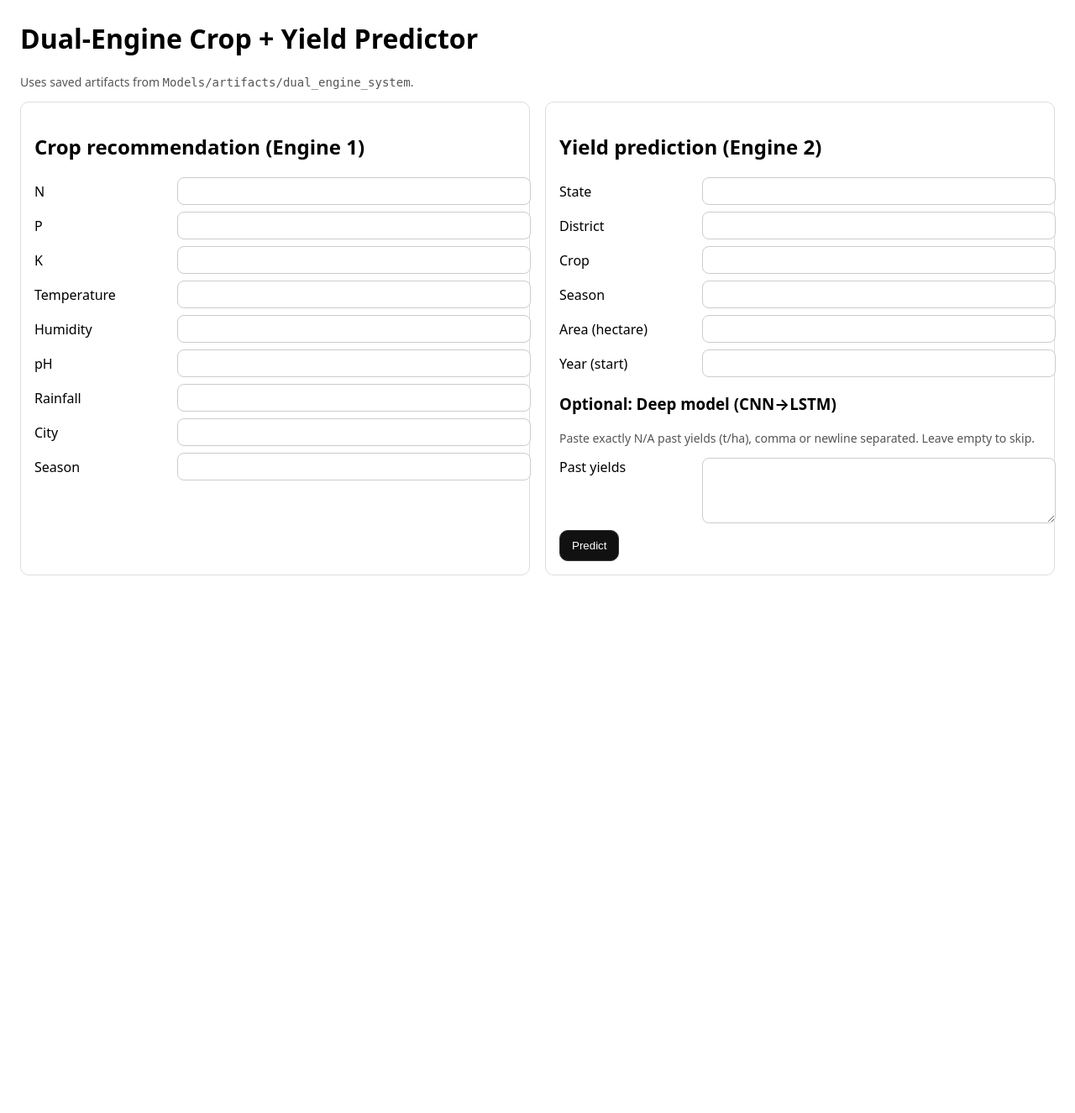
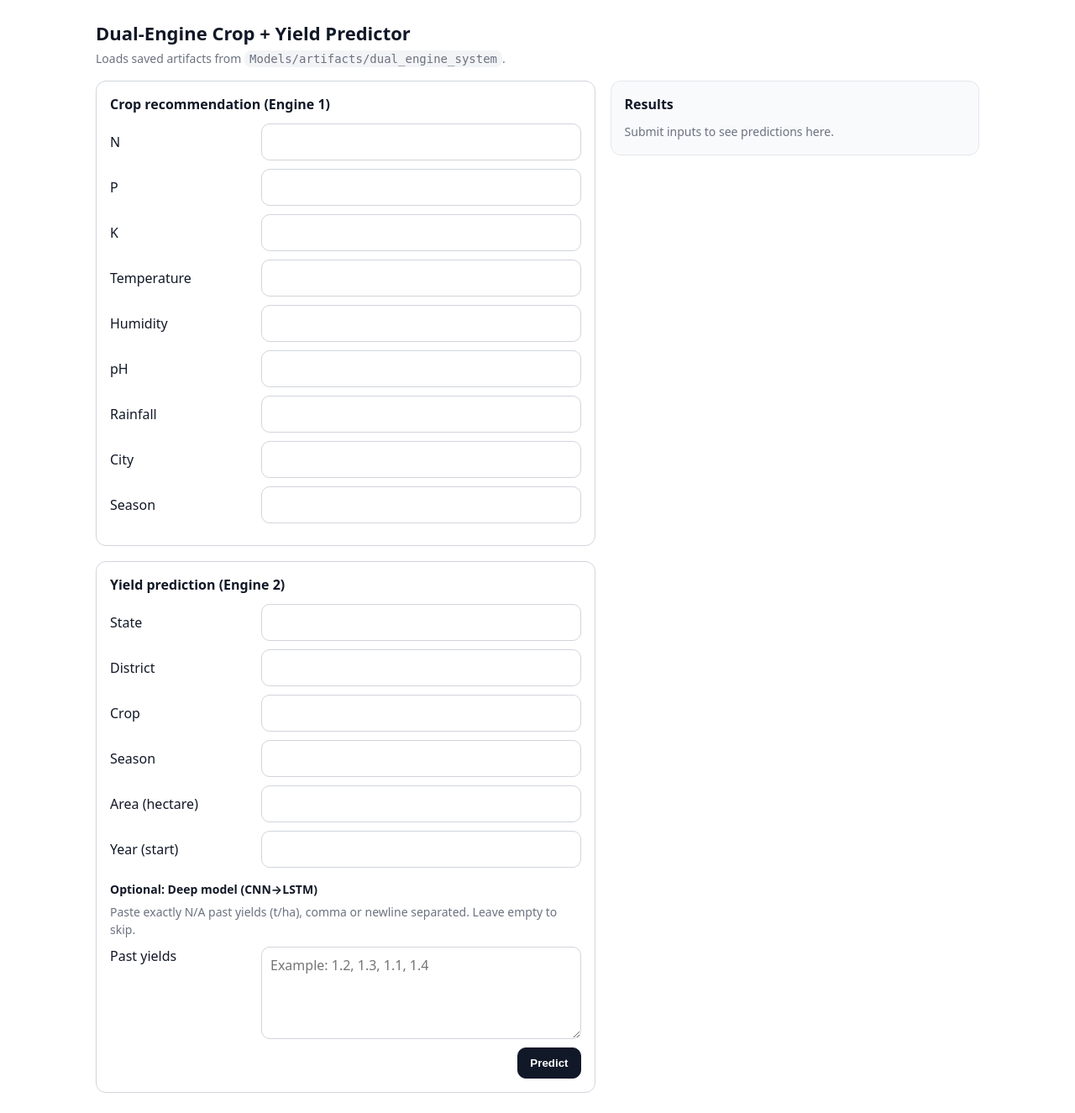
Before and after one commit to Spencer-1S/CSYP-ML, a Python web app: template webapp/templates/index.html in a window 1280 px wide. Shown: the whole page at 84% size. Before the commit the page ends 685 px from the top, so only its background shows below. Run offline with Jinja, Linux system fonts and the light colour scheme; the template is opened without the code that fills it, so the values that code supplies are empty.

Commit message:
improved UI

```diff
--- a/webapp/templates/index.html
+++ b/webapp/templates/index.html
@@ -5,25 +5,102 @@
     <meta name="viewport" content="width=device-width, initial-scale=1" />
     <title>Dual-Engine Crop + Yield Predictor</title>
     <style>
-      body { font-family: system-ui, -apple-system, Segoe UI, Roboto, Arial, sans-serif; margin: 24px; }
-      .grid { display: grid; grid-template-columns: 1fr 1fr; gap: 18px; }
-      .card { border: 1px solid #ddd; border-radius: 10px; padding: 16px; }
-      .row { display: grid; grid-template-columns: 160px 1fr; gap: 10px; align-items: center; margin: 8px 0; }
-      input, textarea { width: 100%; padding: 8px; border: 1px solid #ccc; border-radius: 8px; }
-      button { padding: 10px 14px; border: 1px solid #333; background: #111; color: #fff; border-radius: 10px; cursor: pointer; }
-      .errors { background: #fff3cd; border: 1px solid #ffeeba; padding: 10px; border-radius: 10px; margin-bottom: 14px; }
-      .pred { background: #e7f5ff; border: 1px solid #a5d8ff; padding: 10px; border-radius: 10px; margin-top: 14px; }
-      .muted { color: #555; font-size: 14px; }
-      @media (max-width: 900px) { .grid { grid-template-columns: 1fr; } }
+      :root {
+        --bg: #ffffff;
+        --text: #111827;
+        --muted: #6b7280;
+        --border: #d1d5db;
+        --panel: #ffffff;
+        --error-bg: #fff7ed;
+        --error-border: #fed7aa;
+        --result-bg: #f8fafc;
+        --result-border: #e5e7eb;
+      }
+
+      * { box-sizing: border-box; }
+      body {
+        font-family: system-ui, -apple-system, Segoe UI, Roboto, Arial, sans-serif;
+        margin: 0;
+        background: var(--bg);
+        color: var(--text);
+      }
+
+      .container { max-width: 1100px; margin: 0 auto; padding: 24px; }
+      .header { margin-bottom: 16px; }
+      h1 { font-size: 22px; margin: 0 0 6px; }
+      h2 { font-size: 16px; margin: 0 0 12px; }
+      h3 { font-size: 14px; margin: 16px 0 8px; }
+      p { margin: 0; }
+      code { background: #f3f4f6; padding: 2px 6px; border-radius: 8px; }
+
+      .layout { display: grid; grid-template-columns: 1.15fr 0.85fr; gap: 18px; align-items: start; }
+      .stack { display: grid; gap: 18px; }
+
+      .card { border: 1px solid var(--border); border-radius: 12px; padding: 16px; background: var(--panel); }
+      .row { display: grid; grid-template-columns: 170px 1fr; gap: 10px; align-items: center; margin: 10px 0; }
+      label { color: #111827; }
+
+      input, textarea {
+        width: 100%;
+        padding: 10px 10px;
+        border: 1px solid var(--border);
+        border-radius: 10px;
+        font: inherit;
+        background: #fff;
+      }
+
+      .actions { display: flex; justify-content: flex-end; gap: 10px; }
+      button {
+        padding: 10px 14px;
+        border: 1px solid #111827;
+        background: #111827;
+        color: #fff;
+        border-radius: 10px;
+        cursor: pointer;
+        font-weight: 600;
+      }
+
+      .muted { color: var(--muted); font-size: 14px; line-height: 1.45; }
+
+      .errors {
+        background: var(--error-bg);
+        border: 1px solid var(--error-border);
+        padding: 12px 14px;
+        border-radius: 12px;
+        margin: 0 0 14px;
+      }
+
+      .results { background: var(--result-bg); border-color: var(--result-border); }
+      .kv { display: grid; grid-template-columns: 1fr; gap: 10px; margin-top: 10px; }
+      .kv-item { display: grid; grid-template-columns: 170px 1fr; gap: 10px; padding: 10px; border: 1px solid var(--result-border); border-radius: 12px; background: #fff; }
+      .kv-k { color: var(--muted); }
+      .kv-v { font-weight: 700; }
+
+      @media (min-width: 980px) {
+        .results { position: sticky; top: 16px; }
+      }
+      @media (max-width: 980px) {
+        .layout { grid-template-columns: 1fr; }
+      }
+      @media (max-width: 720px) {
+        .container { padding: 18px; }
+        .row { grid-template-columns: 1fr; gap: 6px; }
+        .kv-item { grid-template-columns: 1fr; gap: 6px; }
+        .actions { justify-content: stretch; }
+        button { width: 100%; }
+      }
     </style>
   </head>
   <body>
+    <div class="container">
+      <div class="header">
         <h1>Dual-Engine Crop + Yield Predictor</h1>
-    <p class="muted">Uses saved artifacts from <code>Models/artifacts/dual_engine_system</code>.</p>
+        <p class="muted">Loads saved artifacts from <code>Models/artifacts/dual_engine_system</code>.</p>
+      </div>
 
       {% if errors %}
         <div class="errors">
-        <b>Fix these:</b>
+          <b>Please fix:</b>
           <ul>
             {% for e in errors %}
               <li>{{ e }}</li>
@@ -33,17 +110,18 @@
       {% endif %}
 
       <form method="POST" action="/predict">
-      <div class="grid">
+        <div class="layout">
+          <div class="stack">
             <div class="card">
               <h2>Crop recommendation (Engine 1)</h2>
 
-          <div class="row"><label for="N">N</label><input name="N" id="N" value="{{ form_defaults['N'] }}" /></div>
-          <div class="row"><label for="P">P</label><input name="P" id="P" value="{{ form_defaults['P'] }}" /></div>
-          <div class="row"><label for="K">K</label><input name="K" id="K" value="{{ form_defaults['K'] }}" /></div>
-          <div class="row"><label for="temperature">Temperature</label><input name="temperature" id="temperature" value="{{ form_defaults['temperature'] }}" /></div>
-          <div class="row"><label for="humidity">Humidity</label><input name="humidity" id="humidity" value="{{ form_defaults['humidity'] }}" /></div>
-          <div class="row"><label for="ph">pH</label><input name="ph" id="ph" value="{{ form_defaults['ph'] }}" /></div>
-          <div class="row"><label for="rainfall">Rainfall</label><input name="rainfall" id="rainfall" value="{{ form_defaults['rainfall'] }}" /></div>
+              <div class="row"><label for="N">N</label><input name="N" id="N" inputmode="decimal" value="{{ form_defaults['N'] }}" /></div>
+              <div class="row"><label for="P">P</label><input name="P" id="P" inputmode="decimal" value="{{ form_defaults['P'] }}" /></div>
+              <div class="row"><label for="K">K</label><input name="K" id="K" inputmode="decimal" value="{{ form_defaults['K'] }}" /></div>
+              <div class="row"><label for="temperature">Temperature</label><input name="temperature" id="temperature" inputmode="decimal" value="{{ form_defaults['temperature'] }}" /></div>
+              <div class="row"><label for="humidity">Humidity</label><input name="humidity" id="humidity" inputmode="decimal" value="{{ form_defaults['humidity'] }}" /></div>
+              <div class="row"><label for="ph">pH</label><input name="ph" id="ph" inputmode="decimal" value="{{ form_defaults['ph'] }}" /></div>
+              <div class="row"><label for="rainfall">Rainfall</label><input name="rainfall" id="rainfall" inputmode="decimal" value="{{ form_defaults['rainfall'] }}" /></div>
               <div class="row"><label for="City">City</label><input name="City" id="City" value="{{ form_defaults['City'] }}" /></div>
               <div class="row"><label for="Season">Season</label><input name="Season" id="Season" value="{{ form_defaults['Season'] }}" /></div>
             </div>
@@ -55,31 +133,39 @@
               <div class="row"><label for="District">District</label><input name="District" id="District" value="{{ form_defaults['District'] }}" /></div>
               <div class="row"><label for="Crop">Crop</label><input name="Crop" id="Crop" value="{{ form_defaults['Crop'] }}" /></div>
               <div class="row"><label for="YieldSeason">Season</label><input name="YieldSeason" id="YieldSeason" value="{{ form_defaults['YieldSeason'] }}" /></div>
-          <div class="row"><label for="Area">Area (hectare)</label><input name="Area" id="Area" value="{{ form_defaults['Area'] }}" /></div>
-          <div class="row"><label for="Year_start">Year (start)</label><input name="Year_start" id="Year_start" value="{{ form_defaults['Year_start'] }}" /></div>
+              <div class="row"><label for="Area">Area (hectare)</label><input name="Area" id="Area" inputmode="decimal" value="{{ form_defaults['Area'] }}" /></div>
+              <div class="row"><label for="Year_start">Year (start)</label><input name="Year_start" id="Year_start" inputmode="numeric" value="{{ form_defaults['Year_start'] }}" /></div>
 
               <h3>Optional: Deep model (CNN→LSTM)</h3>
               <p class="muted">Paste exactly {{ dl_window or 'N/A' }} past yields (t/ha), comma or newline separated. Leave empty to skip.</p>
-          <div class="row" style="grid-template-columns: 160px 1fr; align-items: start;">
+              <div class="row" style="align-items: start;">
                 <label for="past_yields">Past yields</label>
-            <textarea name="past_yields" id="past_yields" rows="4">{{ form_defaults['past_yields'] }}</textarea>
+                <textarea name="past_yields" id="past_yields" rows="4" placeholder="Example: 1.2, 1.3, 1.1, 1.4">{{ form_defaults['past_yields'] }}</textarea>
               </div>
 
+              <div class="actions">
                 <button type="submit">Predict</button>
+              </div>
+            </div>
+          </div>
 
+          <div class="card results">
+            <h2>Results</h2>
             {% if pred %}
-            <div class="pred">
-              <h3>Predictions</h3>
-              <div><b>Crop (BayesNet):</b> {{ pred['crop_bayesnet'] }}</div>
-              <div><b>Crop (RandomForest):</b> {{ pred['crop_random_forest'] }}</div>
-              <div><b>Yield (tabular):</b> {{ pred['yield_tabular'] }} {{ pred['yield_units'] }}</div>
+              <div class="kv">
+                <div class="kv-item"><div class="kv-k">Crop (BayesNet)</div><div class="kv-v">{{ pred['crop_bayesnet'] }}</div></div>
+                <div class="kv-item"><div class="kv-k">Crop (RandomForest)</div><div class="kv-v">{{ pred['crop_random_forest'] }}</div></div>
+                <div class="kv-item"><div class="kv-k">Yield (tabular)</div><div class="kv-v">{{ pred['yield_tabular'] }} {{ pred['yield_units'] }}</div></div>
                 {% if dl_pred is not none %}
-                <div><b>Yield (CNN→LSTM):</b> {{ dl_pred }} {{ pred['yield_units'] }}</div>
+                  <div class="kv-item"><div class="kv-k">Yield (CNN→LSTM)</div><div class="kv-v">{{ dl_pred }} {{ pred['yield_units'] }}</div></div>
                 {% endif %}
               </div>
+            {% else %}
+              <p class="muted">Submit inputs to see predictions here.</p>
             {% endif %}
           </div>
         </div>
       </form>
+    </div>
   </body>
 </html>
```
Also changed, not shown: 2 other files. Lines whose indentation alone changed are shown as unchanged.
